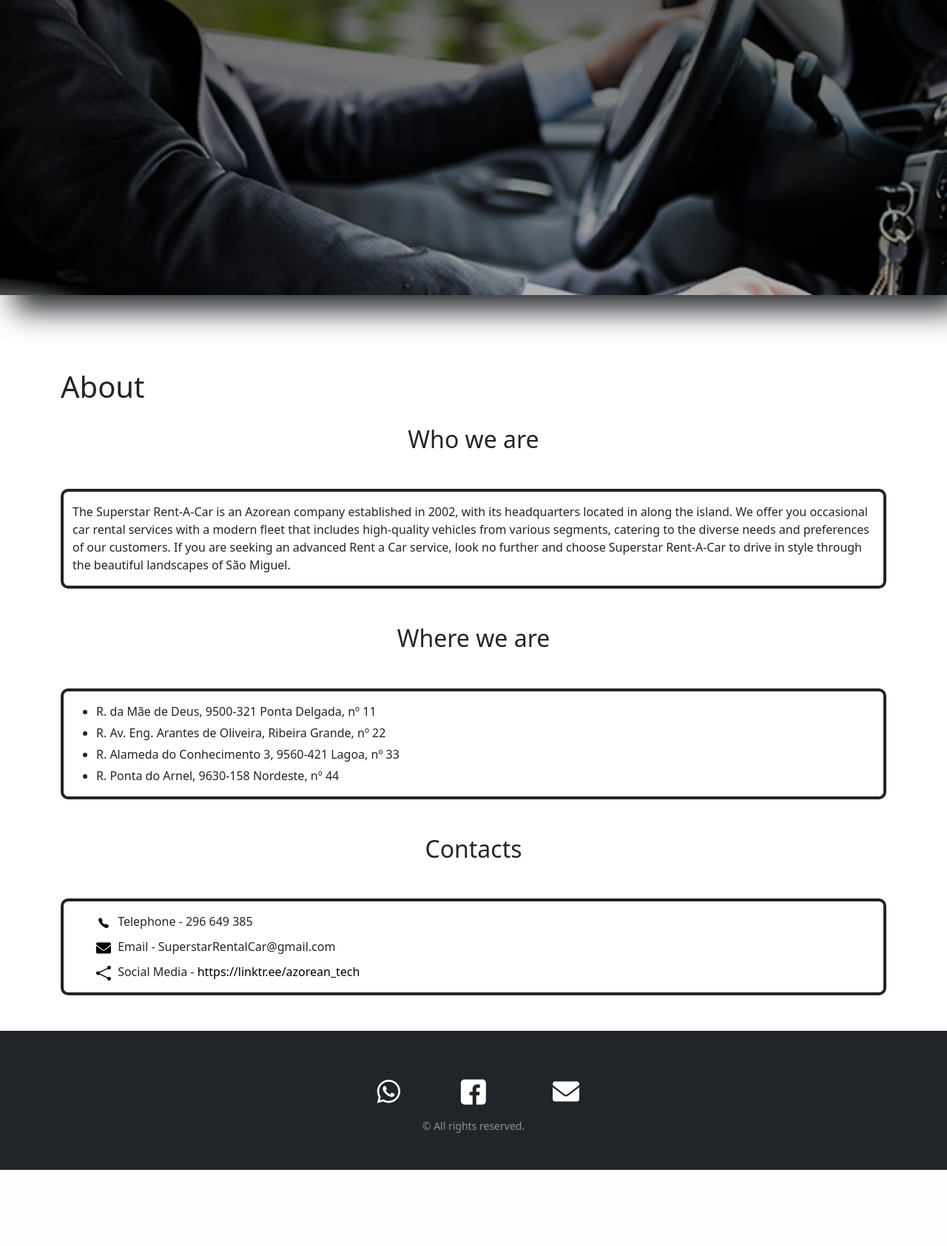
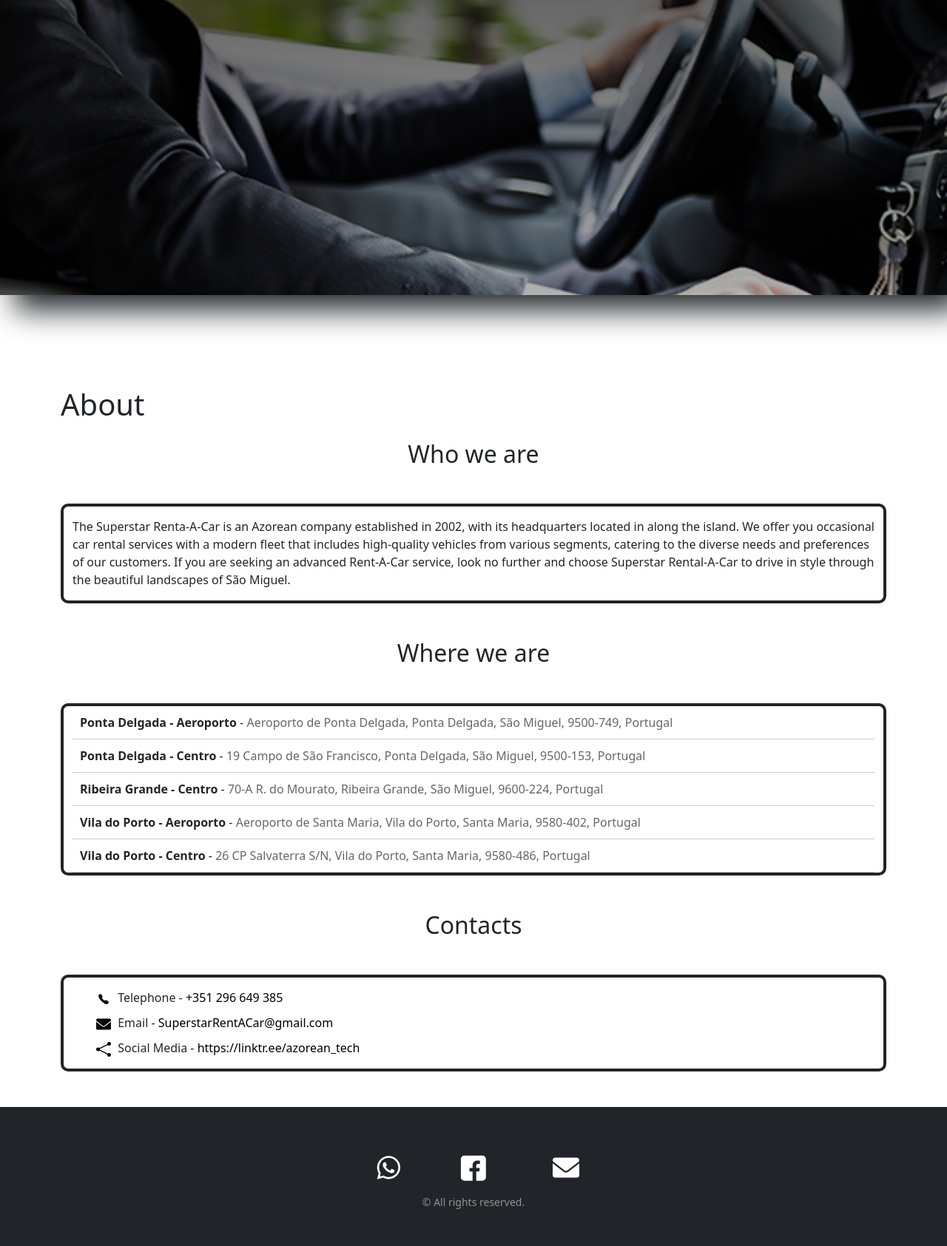
Before and after one commit to l33loo/rent_a_car, a PHP site: page /src/html/about.php in a window 1280 px wide. Shown: the part 107-1792 px from the top of the page at 74% size. Before the commit the page ends 1689 px from the top, so only its background shows below. Run offline with PHP 8.4, Linux system fonts and the light colour scheme; data comes from the database, SQL or seed files in the repository.

Commit message:
change to about page, plus other minor fixes

```diff
--- a/project/src/css/style.css
+++ b/project/src/css/style.css
@@ -12,3 +12,41 @@ body > .container {
 .d-flex {
   gap: 10px;
 }
+
+.bg-image.about {
+  position: relative;
+  background-image: url(../img/WhoweAre.png);
+  background-size: cover;
+  background-position: center;
+  height: 50vh;
+  filter: drop-shadow(20px 20px 20px);
+  top: 50px;
+}
+
+.about > .gradient-overlay {
+  position: absolute;
+  top: 0;
+  left: 0;
+  width: 100%;
+  height: 100%;
+  background: linear-gradient(rgba(0, 0, 0, 0.6), rgba(0, 0, 0, 0.3));
+}
+
+.location-list {
+  list-style: none;
+  padding: 0;
+  margin: 0;
+}
+
+.location-list-item {
+  padding: 10px;
+  border-bottom: 1px solid #ccc;
+}
+
+.location-name {
+  font-weight: bold;
+}
+
+.location-address {
+  color: #666;
+}
--- a/project/src/html/about.php
+++ b/project/src/html/about.php
@@ -1,45 +1,28 @@
 <?php
-require_once '../html/components/header.php';
+require_once $_SERVER['DOCUMENT_ROOT'] . '/vendor/autoload.php';
+require_once $_SERVER['DOCUMENT_ROOT'] . '/src/html/components/header.php';
+use RentACar\Location;
+use RentACar\Address;
 
 echo getHeader();
 ?>
-<style>
-.bg-image {
-    position: relative;
-    background-image: url(/src/img/WhoweAre.png);
-    background-size: cover;
-    background-position: center;
-    height: 50vh;
-    filter: drop-shadow(20px 20px 20px);
-    top: 50px;
-}
-
-.gradient-overlay {
-    position: absolute;
-    top: 0;
-    left: 0;
-    width: 100%;
-    height: 100%;
-    background: linear-gradient(rgba(0, 0, 0, 0.6), rgba(0, 0, 0, 0.3));
-}
-</style>
 
 <body>
-    <?php include 'components/navbar.inc.php'; ?>
-    <div class="bg-image" style="position: relative;">
+    <?php include $_SERVER['DOCUMENT_ROOT'] . '/src/html/components/navbar.inc.php'; ?>
+
+    <div class="bg-image about" style="position: relative;">
         <div class="gradient-overlay"></div>
     </div>
+
     <div class="container">
-        <div class="text-content">
+        <div class="text-content my-4">
             <h1 style="padding-top:150px">About</h1>
         </div>
-    </div>
-    <div class="container text-align-center" style="padding-top: 20px;">
-        <div class="text-content">
+        <div class="text-content text-align-center">
             <h2 class="text-center">Who we are</h2>
             <div class="container border-dark w-70 mt-5" style="border: 4px solid; border-radius:10px;">
                 <div class="text-content">
-                    <p class="text-justify" style="padding-top:15px;">The Superstar Rent-A-Car is an Azorean company
+                    <p class="text-justify" style="padding-top:15px;">The Superstar Renta-A-Car is an Azorean company
                         established in
                         2002, with
                         its
@@ -48,51 +31,66 @@ echo getHeader();
                         along the island. We offer you occasional car rental services with a modern fleet that includes
                         high-quality vehicles from various segments, catering to the diverse needs and preferences of
                         our
-                        customers. If you are seeking an advanced Rent a Car service, look no further and choose
+                        customers. If you are seeking an advanced Rent-A-Car service, look no further and choose
                         Superstar
-                        Rent-A-Car to drive in style through the beautiful landscapes of São Miguel.</p>
+                        Rental-A-Car to drive in style through the beautiful landscapes of São Miguel.</p>
                 </div>
             </div>
         </div>
     </div>
+
     <div class="container text-align-center mt-5">
         <div class="text-content">
             <h2 class="text-center">Where we are</h2>
             <div class="container border-dark w-70 mt-5" style="border: 4px solid; border-radius:10px;">
                 <div class="text-content">
-                    <ul>
-                        <li style="padding-top:15px;">R. da Mãe de Deus, 9500-321 Ponta Delgada, nº 11</li>
-                        <li style="padding-top:5px;">R. Av. Eng. Arantes de Oliveira, Ribeira Grande, nº 22</li>
-                        <li style="padding-top:5px;">R. Alameda do Conhecimento 3, 9560-421 Lagoa, nº 33</li>
-                        <li style="padding-top:5px;">R. Ponta do Arnel, 9630-158 Nordeste, nº 44</li>
+                    <ul class="location-list">
+                        <?php $locations = Location::search([]);
+                        foreach ($locations as $location) {
+                            $location->loadRelation('address');
+                        ?>
+                            <li class='location-list-item'>
+                                <span class='location-name'><?php echo $location->getName() ?></span> -
+                                <span class='location-address'><?php echo $location->getAddress() ?></span>
+                            </li>
+                        <?php } ?>
                     </ul>
                 </div>
             </div>
         </div>
     </div>
+
     <div class="container text-align-center mt-5">
         <div class="text-content">
             <h2 class="text-center">Contacts</h2>
             <div class="container border-dark w-70 mt-5" style="border: 4px solid; border-radius:10px;">
                 <div class="text-content">
                     <ul style="list-style-type:none;">
-                        <li style="padding-top:15px;"><img src="../img/telefone.svg" alt="telephone"
-                                style="height:20px; width:20px;"> <span style="margin-left:5px;">Telephone - 296 649
-                                385</span>
+                        <li style="padding-top:15px;">
+                            <img src="/src/img/telefone.svg"
+                                alt="telephone"
+                                style="height:20px; width:20px;"
+                            >
+                            <span style="margin-left:5px;">
+                                Telephone - <a href="tel:+351296649385" style="color:black; text-decoration:none;">+351 296 649 385</a>
+                            </span>
                         </li>
                         <li style="padding-top:10px;"><img src="/src/img/email.svg" alt="Email"
                                 style="height:20px; width:20px;"> <span style="margin-left:5px;">Email -
-                                SuperstarRentalCar@gmail.com</span></li>
-                        <li style="padding-top:10px;"><img src="../img/socialMedia.svg" alt="Socia Media"
-                                style="height:20px; width:20px;"><span style="margin-left:5px;"> Social
-                                Media - </span> <a href="https://linktr.ee/azorean_tech"
-                                style="color:black; text-decoration:none;">https://linktr.ee/azorean_tech</a>
+                                <a href="mailto:SuperstarRentACar@gmail.com" style="color:black; text-decoration:none;">SuperstarRentACar@gmail.com</a></span></li>
+                        <li style="padding-top:10px;">
+                            <img src="/src/img/socialMedia.svg" alt="Socia Media"
+                                style="height:20px; width:20px;">
+                                <span style="margin-left:5px;">
+                                Social Media - </span> <a href="https://linktr.ee/azorean_tech"
+                            style="color:black; text-decoration:none;">https://linktr.ee/azorean_tech</a>
                         </li>
                     </ul>
                 </div>
             </div>
         </div>
     </div>
+
     <?php include 'components/footer.inc.php'; ?>
 </body>
 
--- a/project/src/html/components/header.php
+++ b/project/src/html/components/header.php
@@ -6,9 +6,9 @@ $html = '<!DOCTYPE html>
 <head>
     <meta charset="UTF-8">
     <meta name="viewport" content="width=device-width, initial-scale=1.0">
-    <title>Superstar Rental A Car</title>
+    <title>Superstar Renta-A-Car</title>
     <link rel="stylesheet" href="/src/css/style.css">
-    <link rel="shortcut icon" href="/img/car.png" type="image/x-icon">
+    <link rel="shortcut icon" href="/src/img/car.png" type="image/x-icon">
     <link href="https://cdn.jsdelivr.net/npm/bootstrap@5.3.3/dist/css/bootstrap.min.css" rel="stylesheet"
         integrity="sha384-QWTKZyjpPEjISv5WaRU9OFeRpok6YctnYmDr5pNlyT2bRjXh0JMhjY6hW+ALEwIH" crossorigin="anonymous">
     <script src="https://cdn.jsdelivr.net/npm/bootstrap@5.3.3/dist/js/bootstrap.bundle.min.js"
```
